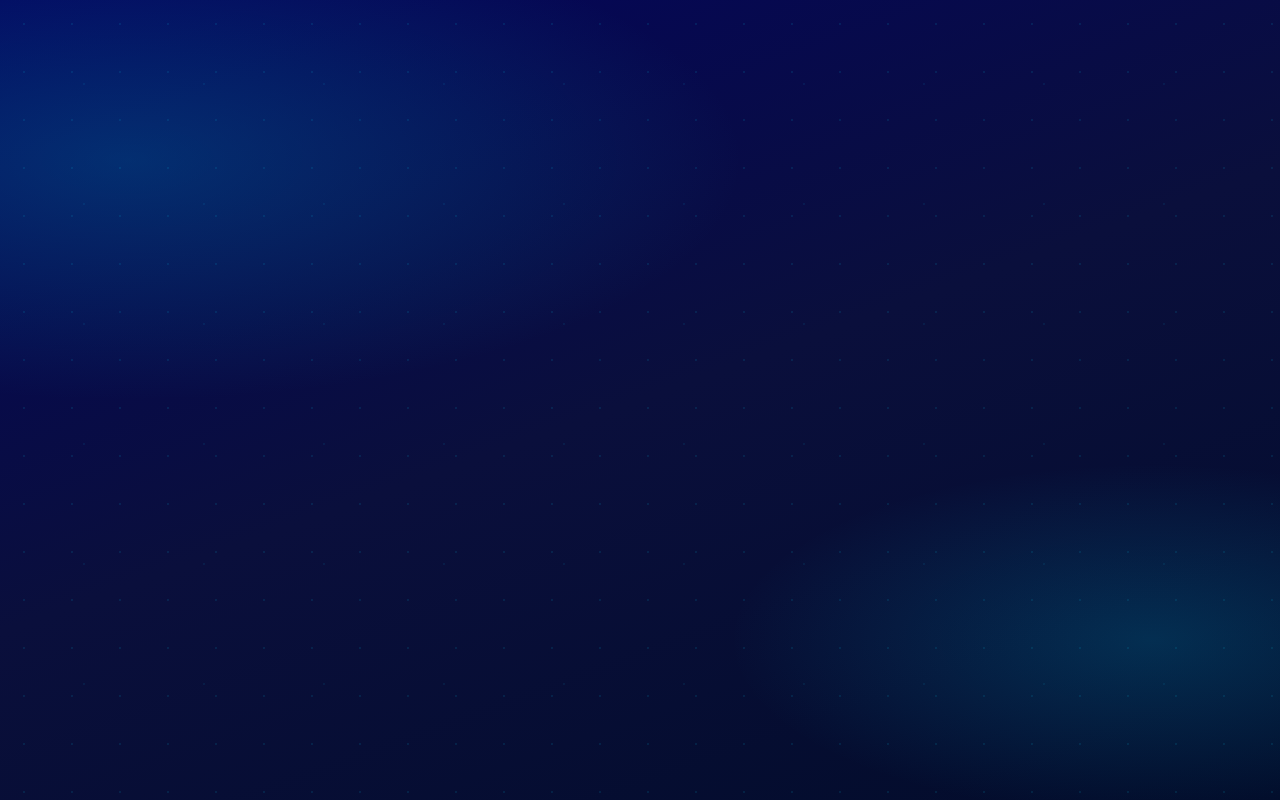
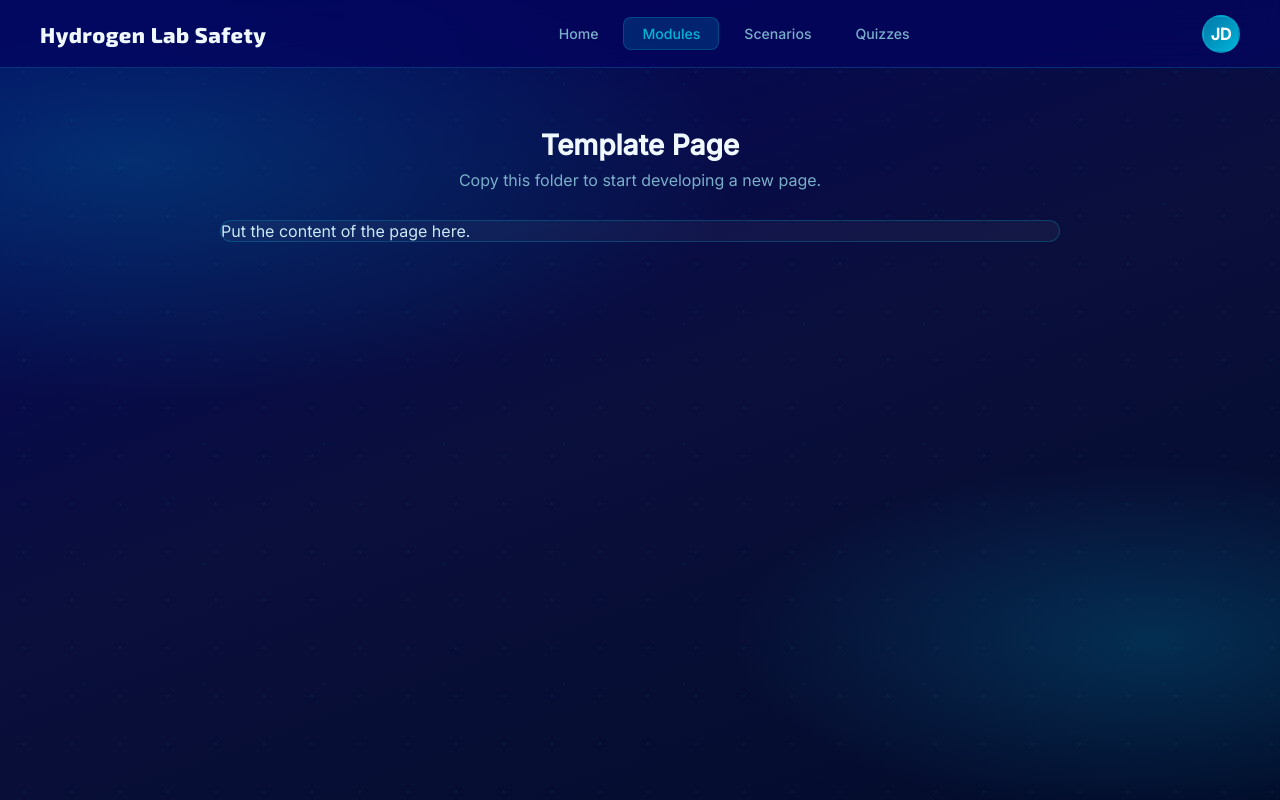
Before and after one commit to ITECH3208andITECH3209feduni/itech3208-project-1-hydrogen-training-team, a Next.js app in the folder next-app/: page /modules in a window 1280 px wide. Before the commit this address had no page. Built offline with nearby package versions, Linux system fonts and the light colour scheme.

Commit message:
Template page + Navbar component + Code cleanup

```diff
--- a/next-app/app/globals.css
+++ b/next-app/app/globals.css
@@ -8,19 +8,21 @@
 
 /* ─── Design tokens ────────────────────────────────────────────────────── */
 :root {
-	--teal:       #00B4D8;
-	--teal-dark:  #0077A8;
-	--teal-glow:  rgba(0,180,216,0.18);
-	--navy:       #03045E;
-	--navy-mid:   #0D1B4B;
-	--white:      #F0F8FF;
-	--card-bg:    rgba(255,255,255,0.04);
-	--border:     rgba(0,180,216,0.25);
-	--text:       #C9E8F4;
-	--muted:      #7AAFCA;
-	--progress:   #00D4FF;
-	--green:      #00E5A0;
-	--radius:     14px;
+	--teal:        #00B4D8;
+	--teal-dark:   #0077A8;
+	--teal-glow:   rgba(0,180,216,0.18);
+	--navy:        #03045E;
+	--navy-mid:    #0D1B4B;
+	--white:       #F0F8FF;
+	--card-bg:     rgba(255,255,255,0.04);
+	--border:      rgba(0,180,216,0.25);
+	--text:        #C9E8F4;
+	--muted:       #7AAFCA;
+	--progress:    #00D4FF;
+	--green:       #00E5A0;
+	--radius:      14px;
+	--border-rule: 1px solid var(--border);
+	--radius-pill: 99px;
 }
 
 /* ─── Base ─────────────────────────────────────────────────────────────── */
@@ -57,20 +59,32 @@ body::after {
 
 .page-wrap { position: relative; z-index: 1; min-height: 100vh; }
 
+/* ─── Shared: Exo 2 font ───────────────────────────────────────────────── */
+.logo, .greeting h1, .stat-info .count, .progress-pct,
+.panel-header, .cert-text h3, .btn-cert {
+	font-family: 'Exo 2', sans-serif;
+}
+
+/* ─── Shared: flex row centered ────────────────────────────────────────── */
+.nav, .logo, .nav-right, .stat-card, .stat-icon,
+.progress-row, .module-item, .cert-icon, .btn-cert, .panel-header {
+	display: flex;
+	align-items: center;
+}
+
 /* ─── Nav ──────────────────────────────────────────────────────────────── */
 .nav {
-	display: flex; align-items: center; justify-content: space-between;
+	justify-content: space-between;
 	padding: 0 40px;
 	height: 68px;
 	background: rgba(3,4,94,0.75);
 	backdrop-filter: blur(18px);
-	border-bottom: 1px solid var(--border);
+	border-bottom: var(--border-rule);
 	position: sticky; top: 0; z-index: 100;
 }
 
 .logo {
-	display: flex; align-items: center; gap: 10px;
-	font-family: 'Exo 2', sans-serif;
+	gap: 10px;
 	font-weight: 800; font-size: 1.35rem;
 	color: var(--white);
 	letter-spacing: 0.5px;
@@ -103,7 +117,7 @@ body::after {
 }
 .nav-link.active { color: var(--teal); }
 
-.nav-right { display: flex; align-items: center; gap: 14px; }
+.nav-right { gap: 14px; }
 
 .avatar {
 	width: 38px; height: 38px; border-radius: 50%;
@@ -125,11 +139,7 @@ body::after {
 
 /* ─── Greeting ─────────────────────────────────────────────────────────── */
 .greeting { margin-bottom: 36px; animation: fadeUp 0.5s ease both; }
-.greeting h1 {
-	font-family: 'Exo 2', sans-serif;
-	font-size: 2rem; font-weight: 700;
-	color: var(--white); margin-bottom: 4px;
-}
+.greeting h1 { font-size: 2rem; font-weight: 700; color: var(--white); margin-bottom: 4px; }
 .greeting-accent { color: var(--teal); }
 .greeting p { font-size: 0.9rem; color: var(--muted); }
 
@@ -143,10 +153,10 @@ body::after {
 
 .stat-card {
 	background: var(--card-bg);
-	border: 1px solid var(--border);
+	border: var(--border-rule);
 	border-radius: var(--radius);
 	padding: 26px 24px;
-	display: flex; align-items: center; gap: 18px;
+	gap: 18px;
 	cursor: pointer;
 	transition: all 0.25s;
 	animation: fadeUp 0.5s ease both;
@@ -168,7 +178,7 @@ body::after {
 
 .stat-icon {
 	width: 54px; height: 54px; border-radius: 13px; flex-shrink: 0;
-	display: flex; align-items: center; justify-content: center;
+	justify-content: center;
 	font-size: 1.6rem;
 }
 .stat-icon.modules   { background: rgba(0,180,216,0.15); }
@@ -180,10 +190,7 @@ body::after {
 	font-size: 0.78rem; text-transform: uppercase;
 	letter-spacing: 1px; color: var(--muted); margin-bottom: 6px;
 }
-.stat-info .count {
-	font-family: 'Exo 2', sans-serif;
-	font-size: 2rem; font-weight: 700; color: var(--white); line-height: 1;
-}
+.stat-info .count { font-size: 2rem; font-weight: 700; color: var(--white); line-height: 1; }
 .stat-info .sub { font-size: 0.8rem; color: var(--muted); margin-top: 4px; }
 
 .stat-arrow {
@@ -201,7 +208,7 @@ body::after {
 
 .panel {
 	background: var(--card-bg);
-	border: 1px solid var(--border);
+	border: var(--border-rule);
 	border-radius: var(--radius);
 	overflow: hidden;
 	animation: fadeUp 0.5s ease both;
@@ -211,36 +218,32 @@ body::after {
 .panel-header {
 	padding: 16px 22px;
 	background: rgba(0,180,216,0.08);
-	border-bottom: 1px solid var(--border);
-	font-family: 'Exo 2', sans-serif;
+	border-bottom: var(--border-rule);
 	font-size: 0.95rem; font-weight: 600;
 	color: var(--teal);
-	display: flex; align-items: center; gap: 8px;
+	gap: 8px;
 }
 
 .panel-body { padding: 26px 22px; }
 
-/* Progress */
-.progress-row { display: flex; align-items: center; gap: 14px; margin-bottom: 20px; }
+/* ─── Progress ─────────────────────────────────────────────────────────── */
+.progress-row { gap: 14px; margin-bottom: 20px; }
 .progress-track {
 	flex: 1; height: 10px;
 	background: rgba(255,255,255,0.08);
-	border-radius: 99px; overflow: hidden;
+	border-radius: var(--radius-pill); overflow: hidden;
 }
 .progress-fill {
-	height: 100%; border-radius: 99px; width: 65%;
+	height: 100%; border-radius: var(--radius-pill); width: 65%;
 	background: linear-gradient(90deg, var(--teal-dark), var(--progress));
 	box-shadow: 0 0 10px rgba(0,212,255,0.4);
 }
-.progress-pct {
-	font-family: 'Exo 2', sans-serif;
-	font-weight: 700; font-size: 1rem; color: var(--teal);
-	min-width: 42px; text-align: right;
-}
+.progress-pct { font-weight: 700; font-size: 1rem; color: var(--teal); min-width: 42px; text-align: right; }
 
+/* ─── Module list ──────────────────────────────────────────────────────── */
 .module-list { display: flex; flex-direction: column; gap: 10px; }
 .module-item {
-	display: flex; align-items: center; gap: 12px;
+	gap: 12px;
 	padding: 10px 14px;
 	background: rgba(255,255,255,0.03);
 	border-radius: 8px;
@@ -254,13 +257,13 @@ body::after {
 .module-name { flex: 1; color: var(--text); }
 .module-status {
 	font-size: 0.75rem; font-weight: 500;
-	padding: 2px 10px; border-radius: 99px;
+	padding: 2px 10px; border-radius: var(--radius-pill);
 }
 .status-done { background: rgba(0,229,160,0.12); color: var(--green); }
 .status-prog { background: rgba(0,180,216,0.12); color: var(--teal); }
 .status-todo { background: rgba(255,255,255,0.06); color: var(--muted); }
 
-/* Certificate panel */
+/* ─── Certificate panel ────────────────────────────────────────────────── */
 .cert-body {
 	display: flex; flex-direction: column;
 	align-items: center; gap: 20px;
@@ -268,31 +271,26 @@ body::after {
 }
 .cert-icon {
 	width: 90px; height: 90px; border-radius: 50%;
+	justify-content: center;
 	background: radial-gradient(circle, rgba(0,180,216,0.15), rgba(0,119,168,0.08));
 	border: 2px solid var(--border);
-	display: flex; align-items: center; justify-content: center;
 	font-size: 2.5rem;
 	animation: certPulse 3s ease-in-out infinite;
 }
 @keyframes certPulse {
-	0%,100% { box-shadow: 0 0 0 0   rgba(0,180,216,0.25); }
+	0%,100% { box-shadow: 0 0 0 0    rgba(0,180,216,0.25); }
 	50%      { box-shadow: 0 0 0 14px rgba(0,180,216,0); }
 }
 .cert-text { text-align: center; }
-.cert-text h3 {
-	font-family: 'Exo 2', sans-serif;
-	font-size: 1.1rem; font-weight: 700; color: var(--white);
-	margin-bottom: 6px;
-}
+.cert-text h3 { font-size: 1.1rem; font-weight: 700; color: var(--white); margin-bottom: 6px; }
 .cert-text p { font-size: 0.82rem; color: var(--muted); line-height: 1.5; }
 
 .btn-cert {
-	display: inline-flex; align-items: center; gap: 8px;
+	gap: 8px;
 	padding: 11px 26px;
 	background: linear-gradient(135deg, var(--teal-dark), var(--teal));
 	color: white;
 	border: none; border-radius: 8px;
-	font-family: 'Exo 2', sans-serif;
 	font-size: 0.9rem; font-weight: 600;
 	cursor: pointer; text-decoration: none;
 	transition: all 0.2s;
@@ -307,7 +305,7 @@ body::after {
 .hotspot {
 	position: absolute;
 	width: 30px; height: 30px;
-	background: rgba(255, 59, 48, 0.9);
+	background: rgba(255,59,48,0.9);
 	border-radius: 50%;
 	cursor: pointer;
 	transition: all 0.3s ease;
@@ -315,26 +313,25 @@ body::after {
 }
 .hotspot::after {
 	content: '';
-	position: absolute;
+	position: absolute; top: 0; left: 0;
 	width: 100%; height: 100%;
 	border-radius: 50%;
-	border: 2px solid rgba(255, 59, 48, 0.6);
+	border: 2px solid rgba(255,59,48,0.6);
 	animation: hotspotPulse 1.5s infinite;
-	top: 0; left: 0;
-}
-.hotspot:hover { transform: scale(1.3); background: #ff3b30; }
-.hotspot:hover::before {
-	content: "Inspect hazard";
-	position: absolute;
-	top: -30px; left: -30px;
-	background: black; color: white;
-	padding: 5px 8px; font-size: 12px;
-	border-radius: 5px; white-space: nowrap;
 }
 
 @keyframes hotspotPulse {
 	0%   { transform: scale(1); opacity: 1; }
 	100% { transform: scale(2); opacity: 0; }
+}
+
+.hotspot:hover { transform: scale(1.3); background: #ff3b30; }
+.hotspot:hover::before {
+	content: "Inspect hazard";
+	position: absolute; top: -30px; left: -30px;
+	background: black; color: white;
+	padding: 5px 8px; font-size: 12px;
+	border-radius: 5px; white-space: nowrap;
 }
 
 /* ─── Lab page – popup ─────────────────────────────────────────────────── */
@@ -351,10 +348,10 @@ body::after {
 	padding: 25px; border-radius: 14px;
 	width: 440px;
 	box-shadow: 0 15px 30px rgba(0,0,0,0.3);
-	animation: fadeIn 0.3s ease;
+	animation: fadeUp 0.3s ease;
 	position: relative;
 }
-.popup-content h2 { margin-top: 0; margin-bottom: 12px; color: #555;}
+.popup-content h2 { margin-top: 0; margin-bottom: 12px; color: #555; }
 .popup-content p  { line-height: 1.5; color: #555; text-align: center; }
 .close-btn {
 	position: absolute; top: 12px; right: 16px;
@@ -368,10 +365,6 @@ body::after {
 	from { opacity: 0; transform: translateY(18px); }
 	to   { opacity: 1; transform: translateY(0); }
 }
-@keyframes fadeIn {
-	from { opacity: 0; transform: translateY(-25px); }
-	to   { opacity: 1; transform: translateY(0); }
-}
 
 /* ─── Responsive ───────────────────────────────────────────────────────── */
 @media (max-width: 900px) {
--- a/next-app/app/layout.tsx
+++ b/next-app/app/layout.tsx
@@ -2,6 +2,7 @@
 
 import type { Metadata } from 'next';   // Used to type metadata object
 import './globals.css';   // Applies css file to all pages in app
+import Navbar from '@/components/Navbar';   // Applies navigation bar to all pages
 
 // Defines metadata for page (Equivalent to <head> in html)
 export const metadata: Metadata = {
@@ -23,7 +24,12 @@ export default function RootLayout({
 					rel="stylesheet"
 				/>
 			</head>
-			<body>{children}</body>
+			<body>
+				<div className="page-wrap">
+					<Navbar />
+					{children}
+				</div>
+			</body>
 		</html>
 	);
 }
--- /dev/null
+++ b/next-app/app/modules/page.tsx
@@ -0,0 +1,21 @@
+'use client';
+
+import Link from 'next/link';
+
+export default function TemplatePage() {
+	return (
+		<main className="main">
+			<h1 style={{ marginTop: '20px', fontSize: '28px', textAlign: 'center', color: 'var(--white)' }}>
+				Template Page
+			</h1>
+			<p style={{ color: 'var(--muted)', textAlign: 'center', marginTop: '8px' }}>
+				Copy this folder to start developing a new page.
+			</p>
+
+			{/* Main content */}
+			<div className="panel" style={{ width: '70%', maxWidth: '900px', margin: '30px auto' }}>
+				Put the content of the page here.
+			</div>
+		</main>
+	);
+}
--- a/next-app/components/LabImage.tsx
+++ b/next-app/components/LabImage.tsx
@@ -12,14 +12,12 @@ interface LabImageProps {
 export default function LabImage({ onHotspotClick }: LabImageProps) {
 	return (
 		<div
+			className="panel"
 			style={{
 				position: 'relative',
 				width: '70%',
 				maxWidth: '900px',
 				margin: '30px auto',
-			borderRadius: '12px',
-			overflow: 'hidden',
-			boxShadow: '0 15px 40px rgba(0,0,0,0.15)',
 				padding: '20px',
 				background: 'white',
 			}}
--- /dev/null
+++ b/next-app/components/Navbar.tsx
@@ -0,0 +1,27 @@
+// Renders navigation bar, which consistent across tool
+
+'use client';   // Marks as Client Component, makes interactive
+
+import Link from 'next/link';
+import { usePathname } from 'next/navigation';
+
+export default function Navbar() {
+	const pathname = usePathname();
+
+	return (
+		<nav className="nav">
+			<div className="logo">
+				<span>Hydrogen Lab Safety</span>
+			</div>
+			<div className="nav-links">
+				<Link href="/"          className={`nav-link ${pathname === '/'          ? 'active' : ''}`}>Home</Link>
+				<Link href="/modules"   className={`nav-link ${pathname === '/modules'   ? 'active' : ''}`}>Modules</Link>
+				<Link href="/lab"       className={`nav-link ${pathname === '/lab'       ? 'active' : ''}`}>Scenarios</Link>
+				<Link href="/quizzes"   className={`nav-link ${pathname === '/quizzes'   ? 'active' : ''}`}>Quizzes</Link>
+			</div>
+			<div className="nav-right">
+				<div className="avatar" title="My Account">JD</div>
+			</div>
+		</nav>
+	);
+}
```
Also changed, not shown: next-app/app/lab/page.tsx (+0 -17 lines), next-app/app/page.tsx (+0 -26 lines), next-app/app/template/page.tsx (added, +21 -0 lines). Lines whose indentation alone changed are shown as unchanged.
